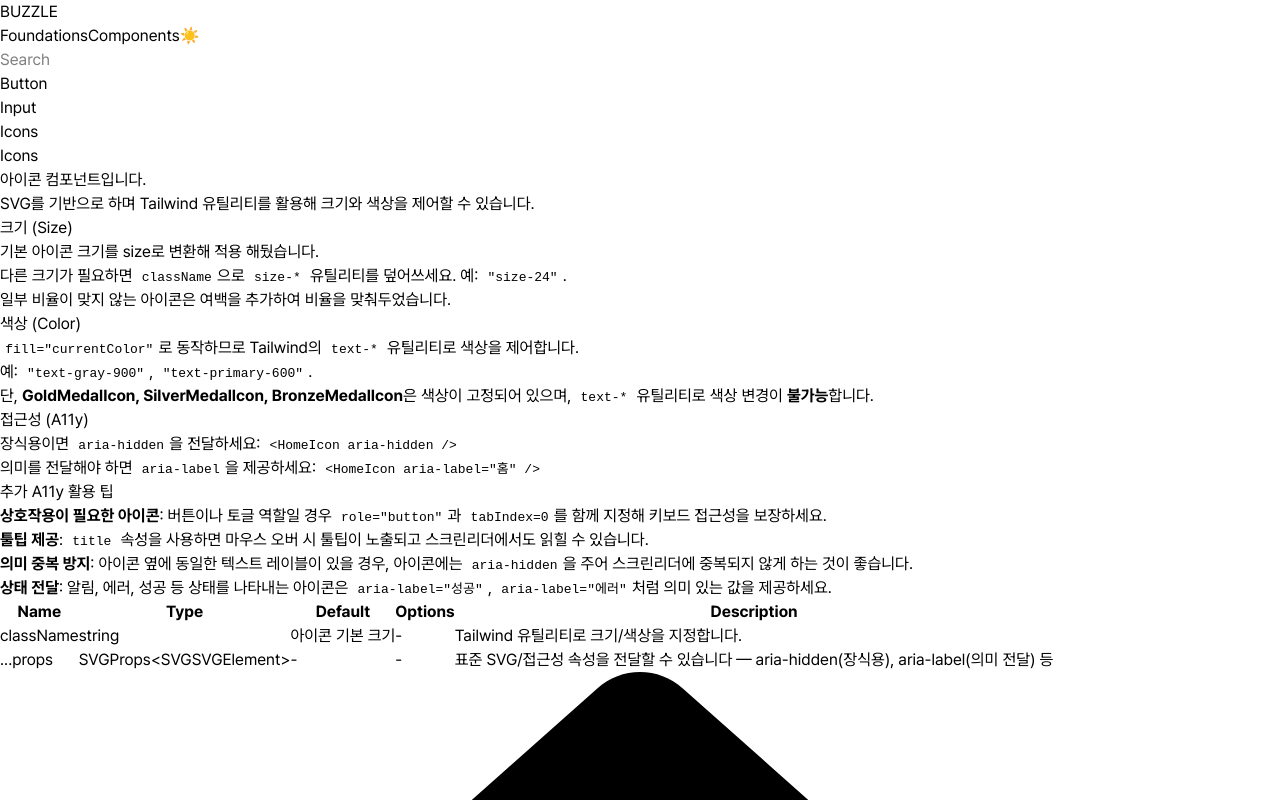
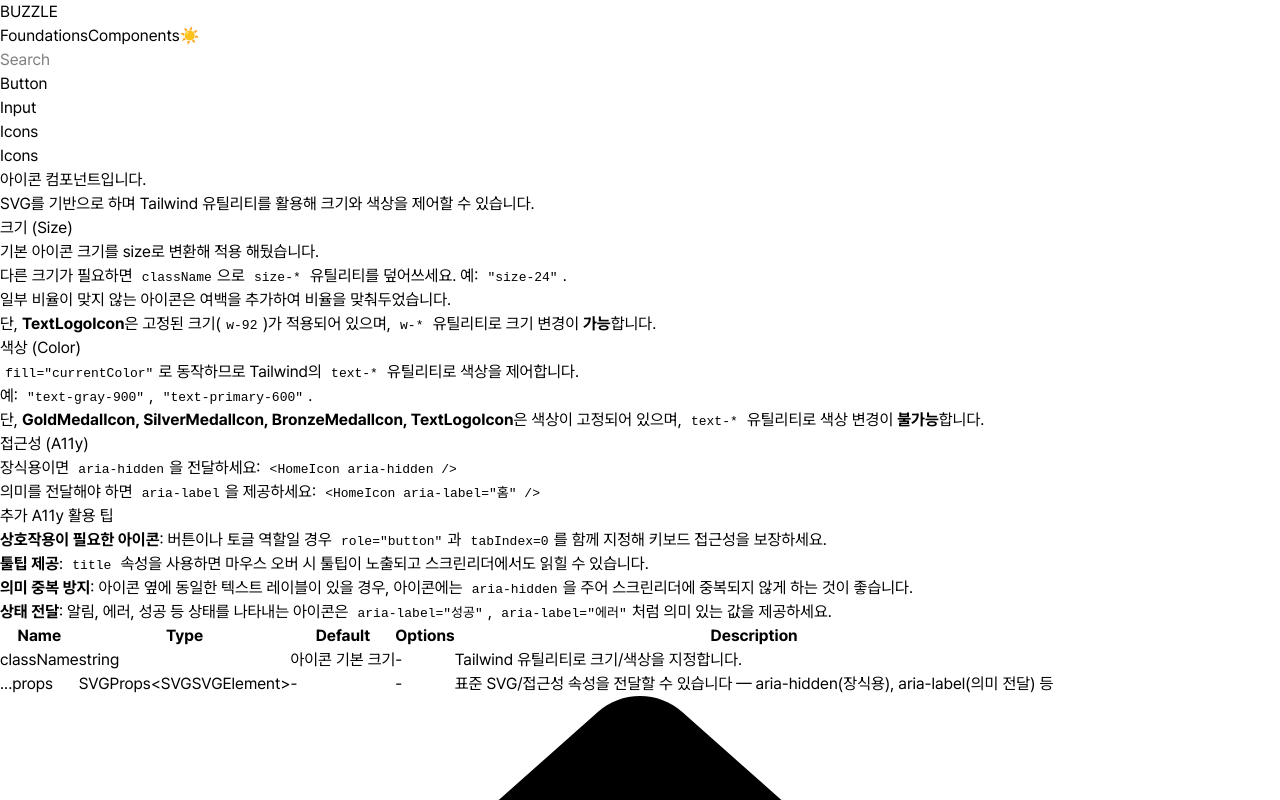
Before and after one commit to SKHU-BUZZLE/SKHU_Buzzle_FE_v2, a React (Vite) app in the folder packages/design-system/: page /docs/component/Icons in a window 1280 px wide. Shown: the top 800 px of the page. Built offline with nearby package versions, Linux system fonts and the light colour scheme.

Commit message:
🎨 [#25] Style: Icons 문서 업데이트

```diff
--- a/packages/design-system/src/pages/components/IconsDoc.tsx
+++ b/packages/design-system/src/pages/components/IconsDoc.tsx
@@ -36,11 +36,12 @@ SVG를 기반으로 하며 Tailwind 유틸리티를 활용해 크기와 색상
 - 기본 아이콘 크기를 size로 변환해 적용 해뒀습니다.
 - 다른 크기가 필요하면 \`className\`으로 \`size-*\` 유틸리티를 덮어쓰세요. 예: \`"size-24"\`.
 - 일부 비율이 맞지 않는 아이콘은 여백을 추가하여 비율을 맞춰두었습니다.
+- 단, **TextLogoIcon**은 고정된 크기(\`w-92\`)가 적용되어 있으며, \`w-*\` 유틸리티로 크기 변경이 **가능**합니다.
 
 ## 색상 (Color)
 - \`fill="currentColor"\`로 동작하므로 Tailwind의 \`text-*\` 유틸리티로 색상을 제어합니다.
   예: \`"text-gray-900"\`, \`"text-primary-600"\`.
-- 단, **GoldMedalIcon, SilverMedalIcon, BronzeMedalIcon**은 색상이 고정되어 있으며, \`text-*\` 유틸리티로 색상 변경이 **불가능**합니다.
+- 단, **GoldMedalIcon, SilverMedalIcon, BronzeMedalIcon, TextLogoIcon**은 색상이 고정되어 있으며, \`text-*\` 유틸리티로 색상 변경이 **불가능**합니다.
 
 ## 접근성 (A11y)
 - 장식용이면 \`aria-hidden\`을 전달하세요: \`<HomeIcon aria-hidden />\`
@@ -295,4 +296,20 @@ const ICON_ITEMS = [
       onClick: () => alert('브론즈메달 클릭!'),
     },
   },
+  {
+    name: 'DeleteIcon',
+    Component: Icons.DeleteIcon,
+    className: 'size-40',
+    props: {
+      onClick: () => alert('삭제 클릭!'),
+    },
+  },
+  {
+    name: 'TextLogoIcon',
+    Component: Icons.TextLogoIcon,
+    className: 'w-100',
+    props: {
+      onClick: () => alert('텍스트 로고 클릭!'),
+    },
+  },
 ];
```
